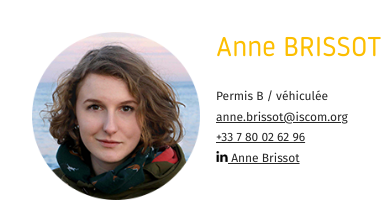
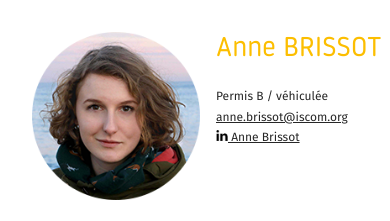
Before and after one commit to AnneEelys/AnneEelys.github.io, a plain HTML site: page index.html in a window 390 px wide. Shown: the top 221 px of the page. Drawn offline with Linux system fonts and the light colour scheme.

Commit message:
Delete phone number

```diff
--- a/index.html
+++ b/index.html
@@ -17,7 +17,6 @@
           <p>
             Permis B / véhiculée<br/>
             <a href="mailto:anne.brissot@iscom.org">anne.brissot@iscom.org</a><br/>
-            <a href="tel:+33780026296">+33 7 80 02 62 96</a><br/>
             <a href="https://www.linkedin.com/in/annebrissot/"> <img class="icone" src="Linkedin.png" alt="icone Linkedin"/> Anne Brissot </a>
           </p>
         </section>
```
Also changed, not shown: Photo_Anne BRISSOT.jpg (deleted), 1 other file.
